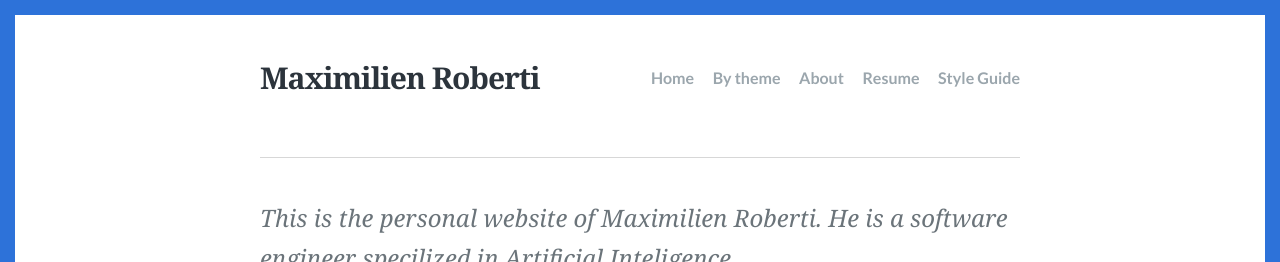
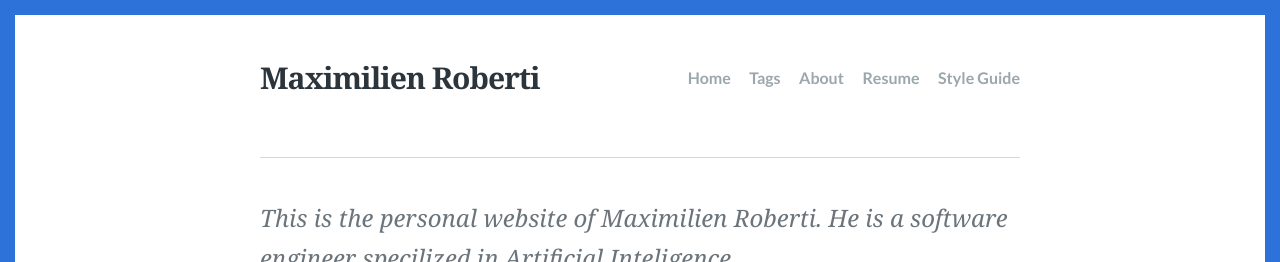
Before and after one commit to maximilienroberti/Scriptor-blog, a Jekyll site: the page built from index.html, in a window 1280 px wide and 900 px high. Shown: the top 262 px of the window. Built offline with Jekyll 4.4.1, drawn with Linux system fonts in a browser that asks for light colours; some web fonts are replaced; the list of posts is cut into pages by our own code.

Commit message:
Update Config “config”

```diff
--- a/_config.yml
+++ b/_config.yml
@@ -12,7 +12,7 @@ disqus: justgoodthemes
 navigation:
   - text: Home
     url: /
-  - text: By theme
+  - text: Tags
     url: /tags/
   - text: About
     url: /about/
```
